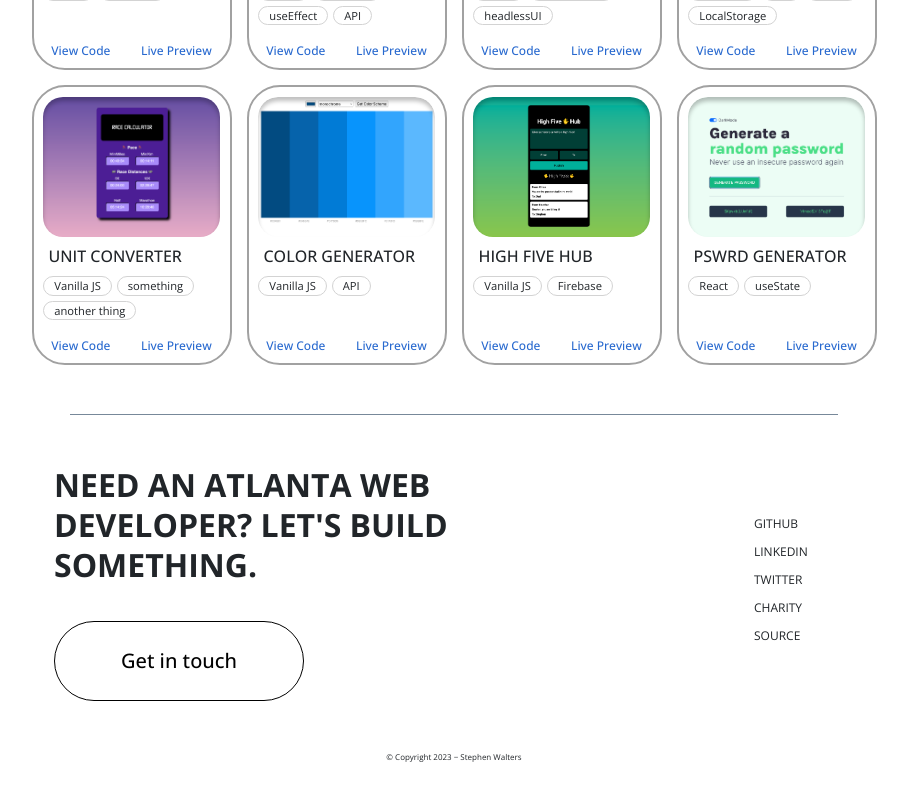
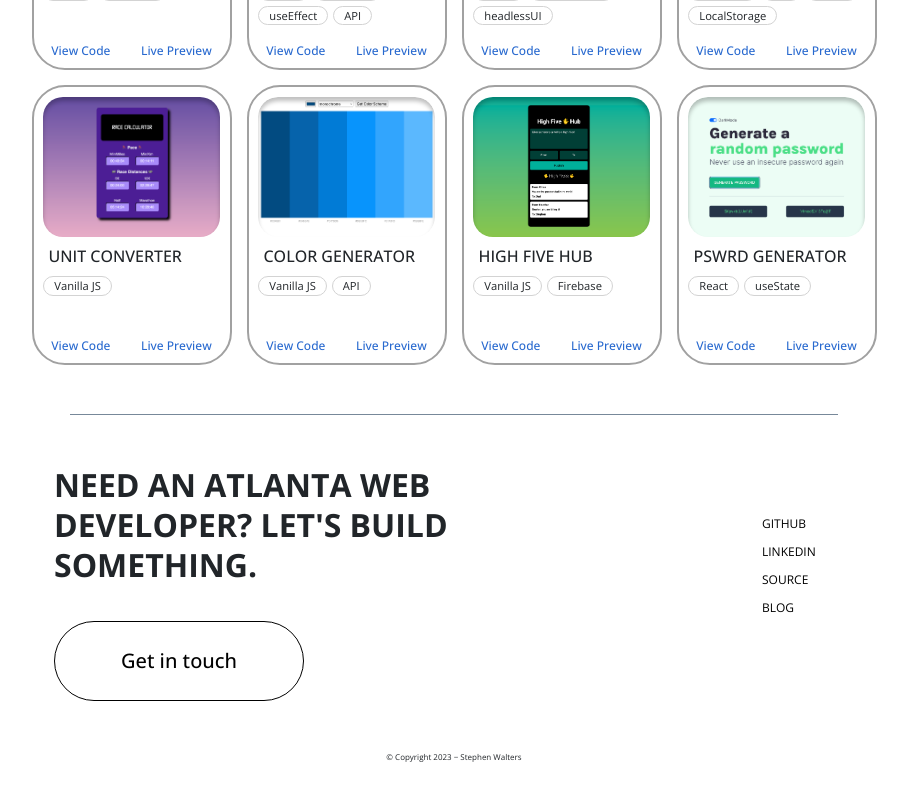
Before and after one commit to golfguy1984/stephen-walters-portfolio, a React (Vite) app: page / in a window 1280 px wide. Shown: the part 2147-2947 px from the top of the page, without its empty margins (186-1094 px from the left). Built offline with nearby package versions, Linux system fonts and the light colour scheme.

Commit message:
minor changes

```diff
--- a/package.json
+++ b/package.json
@@ -29,7 +29,7 @@
     "eslint-plugin-react-hooks": "^4.6.0",
     "eslint-plugin-react-refresh": "^0.4.3",
     "postcss": "^8.4.31",
-    "tailwindcss": "^3.3.3",
-    "vite": "^4.4.5"
+    "tailwindcss": "^3.3.5",
+    "vite": "^4.5.0"
   }
 }
--- a/src/App.jsx
+++ b/src/App.jsx
@@ -171,12 +171,11 @@ const [clicked, setClicked] = useState(false)
                 <button onClick={() => setIsOpen(true)} className="footer-btn contact-btn">Get in touch</button>
             </div>
             <div className='footer-div-right'>
-            <ul>
-                <li>GITHUB</li>
-                <li>LINKEDIN</li>
-                <li>TWITTER</li>
-                <li>CHARITY</li>
-                <li>SOURCE</li>
+            <ul className='footer-nav'>
+                <li><a href="https://github.com/golfguy1984">GITHUB</a></li>
+                <li><a href="https://www.linkedin.com/in/stephen-walters-254b468/">LINKEDIN</a></li>
+                <li><a href="https://github.com/golfguy1984/stephen-walters-portfolio/tree/main/src">SOURCE</a></li>
+                <li><a href="https://medium.com/@runningmental">BLOG</a></li>
             </ul>
             </div>
         </div>
--- a/src/style.css
+++ b/src/style.css
@@ -508,6 +508,10 @@ li {
     margin: 0 auto;
    }
 
+.footer-nav a {
+    color: black;
+}
+
 
 
 /* 1024 and 1280*/
--- a/utils/content.jsx
+++ b/utils/content.jsx
@@ -86,7 +86,7 @@ export const accordionData = [
     code: "https://github.com/golfguy1984/unit-converter",
     preview: "https://incandescent-tiramisu-6d2b8f.netlify.app/",
     bgColor: "#27CEC5",
-    pills: ['Vanilla JS', 'something', 'another thing']
+    pills: ['Vanilla JS']
 },
 {
     name: "COLOR GENERATOR",
```
Also changed, not shown: 1 other file (tests, documents, lock files or other folders).
